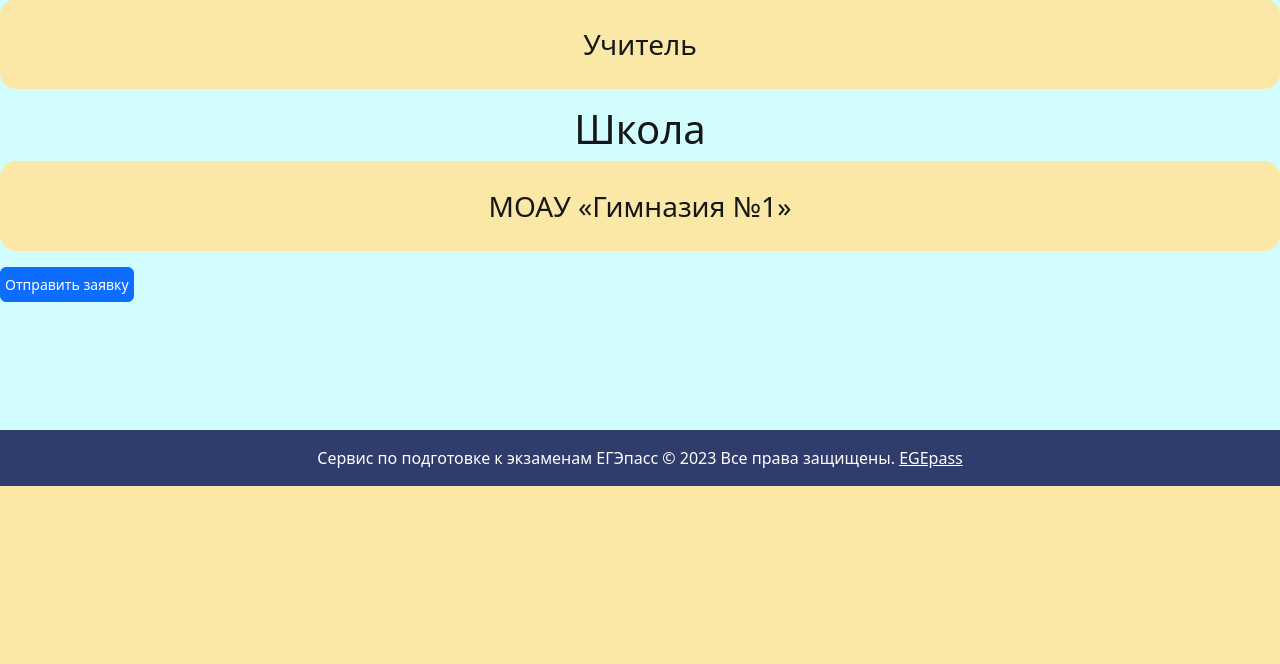
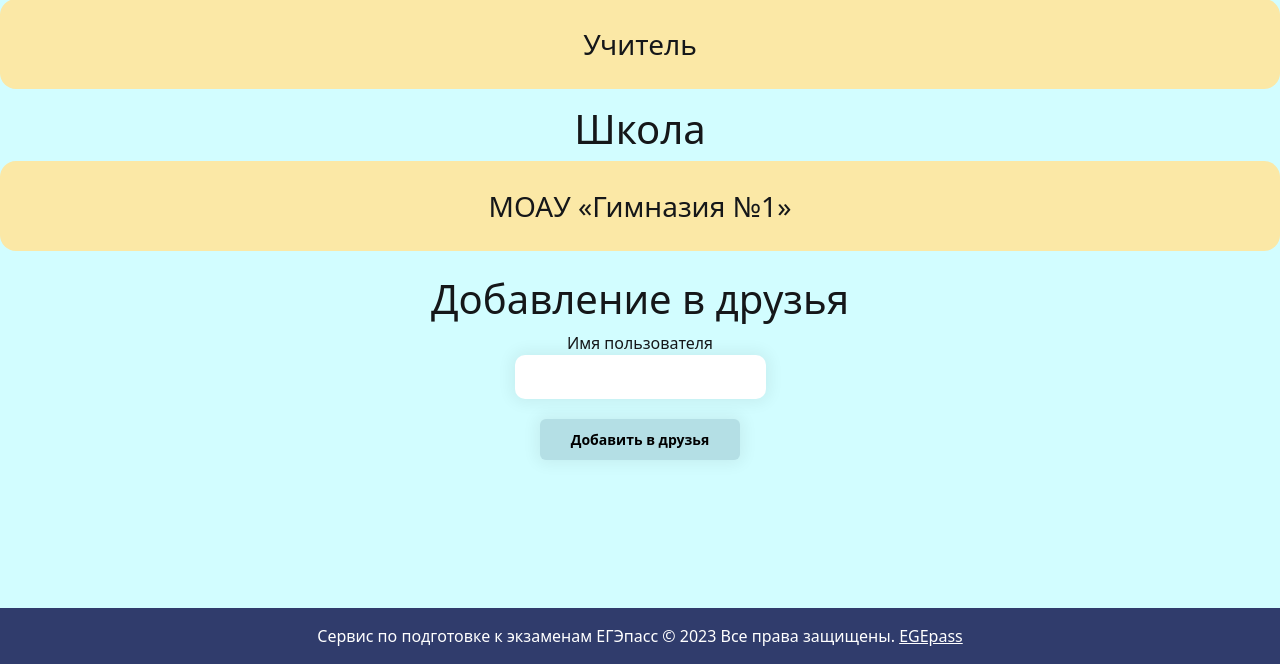
Before and after one commit to Ardrass2/EGEpass, a Flask app: page /user/2 in a window 1280 px wide. Shown: the part 363-1027 px from the top of the page. Before the commit the page ends 849 px from the top, so only its background shows below. Run offline with Flask 3, Linux system fonts and the light colour scheme; a user stored in the database is signed in; data comes from the database, SQL or seed files in the repository; parts of the project's set-up code (start-up, migrations or seed data) failed here and were passed over; some libraries are stand-ins or nearby versions.

Commit message:
В user.html Добавлена возможность добавления в друзья, но не полная. Небольшая доработочка в остальных файлах

```diff
--- a/data/__all_models.py
+++ b/data/__all_models.py
@@ -1,3 +1,4 @@
 from data import user
 from data import forms
 from data import scores
+from data import friends
--- a/data/forms.py
+++ b/data/forms.py
@@ -5,7 +5,8 @@ from .user import User
 from .date import get_school_names
 
 class AddFriend(FlaskForm):
-    submit = SubmitField('Добавить в друзья')
+    friend_req = StringField('Имя пользователя', validators=[DataRequired()])
+    submit_friend = SubmitField('Добавить в друзья')
 
 
 class RegistrationForm(FlaskForm):
--- a/data/friends.py
+++ b/data/friends.py
@@ -7,7 +7,6 @@ from .db_session import SqlAlchemyBase
 from .user import User
 
 
-# Таблица добавления результатов теста
 class Requestions(SqlAlchemyBase, SerializerMixin):
     __tablename__ = 'study_requests'
 
@@ -21,6 +20,6 @@ class Friends(SqlAlchemyBase, SerializerMixin):
     __tablename__ = 'friends'
 
     id = sqlalchemy.Column(sqlalchemy.Integer, primary_key=True, autoincrement=True)
-    request_id = sqlalchemy.Column(sqlalchemy.Integer, sqlalchemy.ForeignKey('request.id'))
+    request_id = sqlalchemy.Column(sqlalchemy.Integer, sqlalchemy.ForeignKey('users.id'))
     student_id = sqlalchemy.Column(sqlalchemy.Integer, sqlalchemy.ForeignKey('users.id'))
     teacher_id = sqlalchemy.Column(sqlalchemy.Integer, sqlalchemy.ForeignKey('users.id'))
--- a/main.py
+++ b/main.py
@@ -5,6 +5,8 @@ import plotly.express as px
 import plotly
 import json
 from werkzeug.security import generate_password_hash
+
+from data.friends import Requestions
 from data.scores import *
 from data import db_session
 from data.user import User
@@ -145,8 +147,16 @@ def users(id):
             relation_ship = Requestions(student_id=user.id, teacher_id=current_user.id)
         elif user.role == "student":
             relation_ship = Requestions(student_id=current_user.id, teacher_id=user.id)
+    if form.validate_on_submit():
+        if not db.query(User).filter(User.username == (str(form.friend_req.data))):
+            flash('Такого пользователя не существует', 'Ошибка')
+        else:
+            user = db.query(User).filter(User.username == (str(form.friend_req.data)))
+            relation_ship = Requestions(student_id=user.id, teacher=current_user.id)
+            db.add(relation_ship)
+            db.commit()
     return render_template("user.html", name=user.username, role=role, school=user.school, current_id=str(current_user.id),
-                           id=str(id), form=form)
+                           id=str(id), current_user_role=current_user.role, form=form)
 
 
 @app.route("/subjects/<subject>")
--- a/static/css/style.css
+++ b/static/css/style.css
@@ -48,6 +48,20 @@ user_needed {
     background: #ffff;
     color: black;
     outline: none;
+    cursor: pointer;
+    font-weight: bold;
+    display: block;
+}
+
+#submit_friend {
+    position: relative;
+    width: 200px;
+    padding: 10px;
+    margin: 20px auto;
+    background: #B4DFE5;
+    color: black;
+    outline: none;
+    border: 0 solid;
     cursor: pointer;
     font-weight: bold;
     display: block;
--- a/templates/user.html
+++ b/templates/user.html
@@ -12,10 +12,25 @@
     <h1 class="text-center">Школа</h1>
     <p class="box-text text-center fs-3">{{ school }}</p>
 </div>
-{% if current_id != id %}
+{% if role == 'Учитель' %}
+<form>
+    <div class="center">
+        <h1> </h1>
+        <h1> </h1>
+        <h1 class="text-center">Добавление в друзья</h1>
+    </div>
+    <div class="form-group">
+        {{ form.friend_req.label(class="field-label") }} {{ form.friend_req }}
+    </div>
+    <div>
+        <h1> </h1>
+        {{ form.submit_friend(class="btn btn-primary") }}
+    </div>
+</form>
+{% elif role == 'Ученик' %}
 <form>
     <div>
-        <button type="submit" class="btn btn-primary" class="align-center">Отправить заявку</button>
+        <button type="submit" class="btn btn-primary" class="align-center">Принять заявки</button>
     </div>
 </form>
 {% endif %}
```
